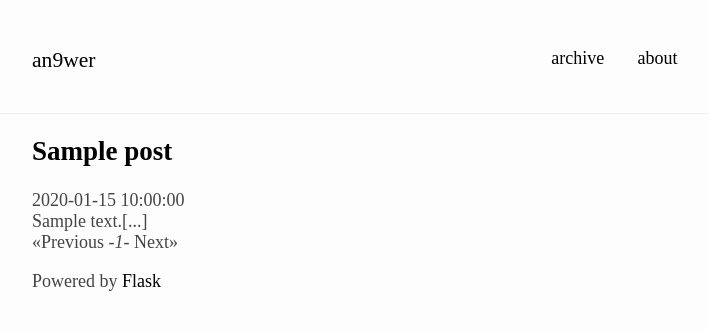
After one commit to an9wer/blog-demo, a Flask app: page / in a window 1280 px wide. The commit adds this page. Shown: the top 330 px of the page, without its empty margins (278-987 px from the left). Run offline with Flask 2, Linux system fonts and the light colour scheme; tables that the repository leaves empty hold one stand-in row (values such as "Sample post").

Commit message:
add pages for visitor

```diff
--- a/Naruto/templates/base.html
+++ b/Naruto/templates/base.html
@@ -3,7 +3,7 @@
 	<head>
 	<meta charset='UTF-8'>
 	<title>an9wer's blog</title>
-	<link rel='stylesheet' type='text/css' href='static/css/base.css'>
+	<link rel='stylesheet' type='text/css' href='/static/css/base.css'>
 	</head>
 
 	<body>
@@ -29,7 +29,7 @@
 		<div class='footer-wrap'>
 			<div class='main-center footer'>
 				<p>
-					Powered by
+					<span>Powered by</span>
 					<a href='http://flask.pocoo.org'>Flask</a>
 				</p>
 			<div>
--- /dev/null
+++ b/Naruto/templates/visitor/index.html
@@ -0,0 +1,29 @@
+{% extends 'base.html' %}
+
+{% block content %}
+<!-- post index -->
+{% for post in posts %}
+	<div class='post link-title-post'>
+		<h2 class='title'>
+			<a href="{{ url_for('visitor.show_post', post_id=post.id) }}">{{ post.title }}</a>
+		</h2>
+		<span class='date'>{{ post.publish_time }}</span>
+		<div class='post-body abstract-content'>{{ post.body[:200] }}[...]<div>
+	</div>
+{% endfor %}
+<!-- pagination -->
+<div class='pager'>
+	{% if pagination.page == 1 -%}
+		<span>&laquo;Previous</span>
+	{%- else -%}
+		<a href="{{ url_for('visitor.index', page=page-1) }}">&laquo;Previous</a>
+	{%- endif %}
+	<em>-{{ pagination.page }}-</em>
+	{% if pagination.page == pagination.pages -%}
+		<span>Next&raquo;</span>
+	{%- else -%}
+		<a href="{{ url_for('visitor.index', page=page+1) }}">Next&raquo;</a>
+	{%- endif %}
+</div>
+
+{% endblock %}
--- a/Naruto/visitor/views.py
+++ b/Naruto/visitor/views.py
@@ -1,6 +1,20 @@
 from . import visitor
-from flask import render_template
+from flask import request, render_template
+from ..models import Post
 
-@visitor.route('/index')
+@visitor.route('/')
 def index():
-	return render_template('base.html')
+	print(request.headers)
+	page = request.args.get('page', 1, type=int)
+	pagination = Post.query.order_by(Post.publish_time.desc()).paginate(page=page, per_page=10, error_out=False)
+	posts = pagination.items
+	return render_template('visitor/index.html',
+						   page=page,
+						   pagination=pagination,
+						   posts=posts)
+
+@visitor.route('/post/<int:post_id>')
+def show_post(post_id):
+	post = Post.query.filter_by(id=post_id).first()
+	return render_template('visitor/show_post.html',
+						   post=post)
```
Also changed, not shown: Naruto/templates/visitor/show_post.html (added, +15 -0 lines).
